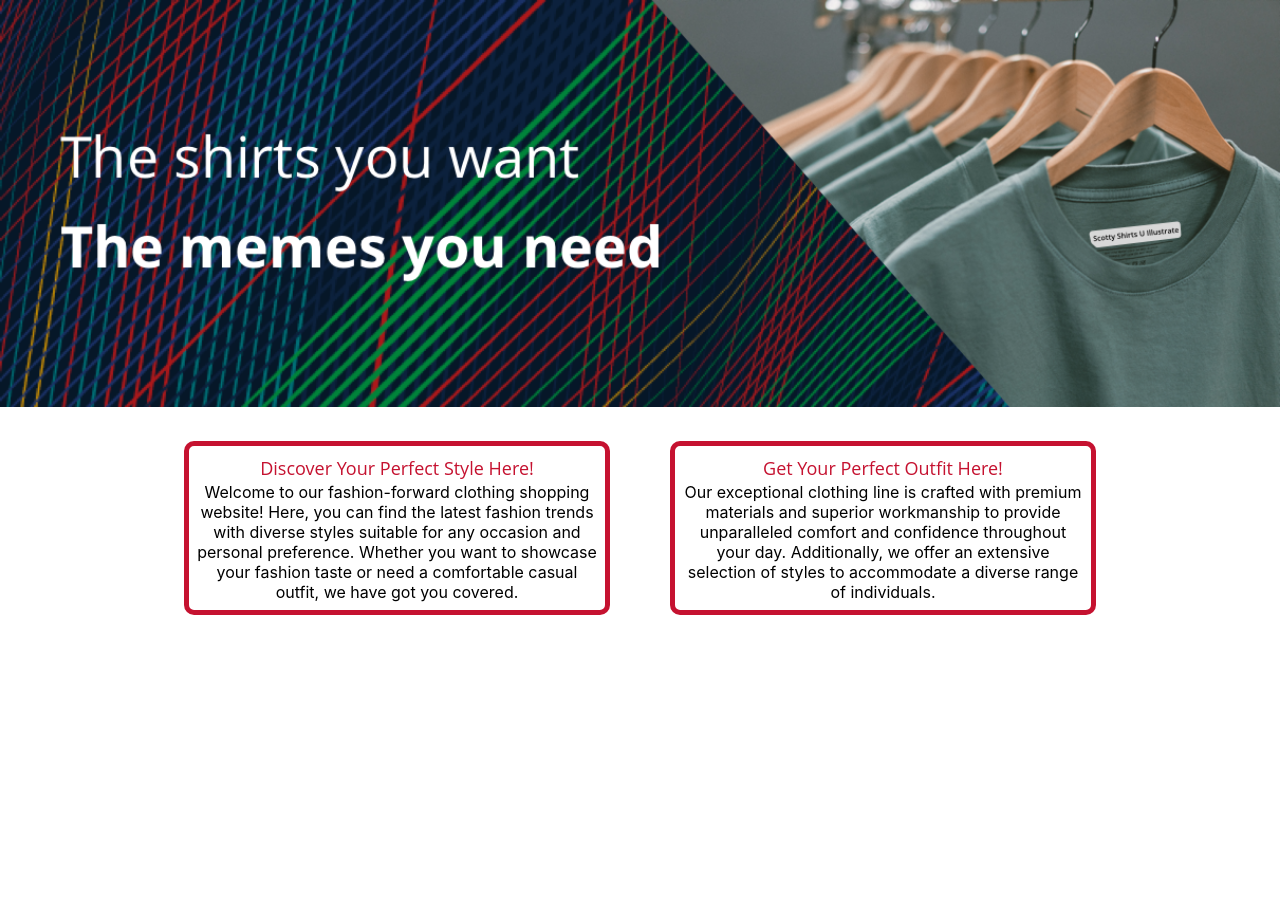
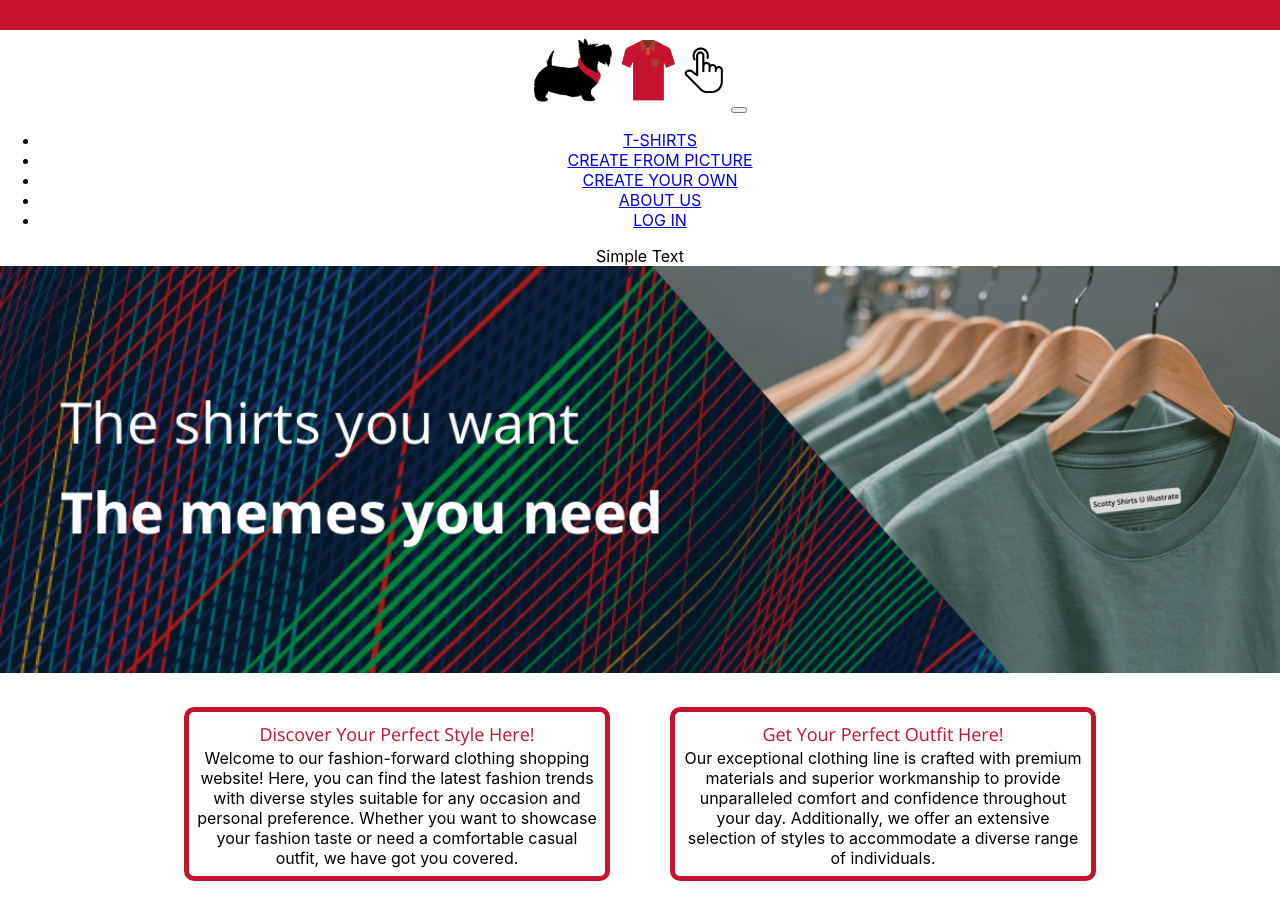
Before and after one commit to Computational-Physicality-Lab/hw4-using-react-chenyunwen, a React (Create React App) app: page / in a window 1280 px wide. Before the commit the page ends 800 px from the top, so only its background shows below. Built offline with nearby package versions, Linux system fonts and the light colour scheme.

Commit message:
add navbar and not implemented page

```diff
--- a/public/index.html
+++ b/public/index.html
@@ -24,7 +24,10 @@
       work correctly both with client-side routing and a non-root public URL.
       Learn how to configure a non-root public URL by running `npm run build`.
     -->
-    <title>React App</title>
+    <title>SSUI HW4</title>
+
+    <link href="https://fonts.googleapis.com/css2?family=Catamaran:wght@200;500&family=Open+Sans&display=swap" rel="stylesheet">
+
   </head>
   <body>
     <noscript>You need to enable JavaScript to run this app.</noscript>
--- a/src/App.js
+++ b/src/App.js
@@ -2,18 +2,22 @@ import React from 'react';
 import { Routes, Route, Redirect } from 'react-router-dom';
 import appRoutes from './shared/appRoutes';
 
+import NavBar from './containers/NavBar/NavBar';
 import HomePage from './containers/HomePage/HomePage';
+import NotImplementedPage from './containers/NotImplementedPage/NotImplementedPage';
+
 import './App.css';
 
 function App() {
   return (
     <div className="App">
-      {/* <NavBar /> */}
+      <NavBar />
       {/* <header className="App-header"></header> */}
       <div className='MainContent'>
-      <Routes>
-        <Route path ={appRoutes.home} element={<HomePage />}  exact/>
-      </Routes>
+        <Routes>
+          <Route path ={appRoutes.home} element={<HomePage />}  exact/>
+          <Route path ={appRoutes.not_implemented} element={<NotImplementedPage />}/>
+        </Routes>
       </div>
 
       </div>
--- a/src/containers/HomePage/HomePage.css
+++ b/src/containers/HomePage/HomePage.css
@@ -4,10 +4,10 @@
 
 .text-box-container{
     display: flex;
-    align-items: center;
+    align-items: start;
     justify-content:center;
     flex-direction: row;
-    text-align: top;
+    /* text-align: top; */
 }
 
 .text-box{
--- /dev/null
+++ b/src/containers/NavBar/NavBar.css
@@ -0,0 +1,13 @@
+.nav-red-line{
+    height: 30px;
+    color: #c51230;
+    background: #c51230;
+    border: none;
+    margin: 0px;
+}
+
+.nav-logo{
+    height: 80px;
+    /* margin-left: 5%;
+    margin-top: 0px; */
+}
--- /dev/null
+++ b/src/containers/NavBar/NavBar.js
@@ -0,0 +1,74 @@
+import React, { useState } from 'react';
+import { NavLink as RouterNavLink } from 'react-router-dom';
+import {
+  Collapse,
+  Navbar,
+  NavbarToggler,
+  NavbarBrand,
+  Nav,
+  NavItem,
+  NavLink,
+  UncontrolledDropdown,
+  DropdownToggle,
+  DropdownMenu,
+  DropdownItem,
+  NavbarText,
+} from 'reactstrap';
+
+import Logo from '../../assets/images/logo.png'
+import appRoutes from '../../shared/appRoutes';
+import './NavBar.css';
+
+function Example(args) {
+  const [isOpen, setIsOpen] = useState(false);
+
+  const toggle = () => setIsOpen(!isOpen);
+
+  return (
+    <div>
+
+      <Navbar>
+        <hr className='nav-red-line'/>
+
+        <NavbarBrand className='nav-logo' tag={RouterNavLink} to={appRoutes.home}>
+          <img src={Logo} alt='logo' style={{ height: '80px' }} />
+        </NavbarBrand>
+
+        {/* <NavbarBrand href="/">reactstrap</NavbarBrand> */}
+        <NavbarToggler onClick={toggle} />
+        <Collapse isOpen={isOpen} navbar>
+          <Nav className="me-auto" navbar>
+            <NavItem>
+              <NavLink tag={RouterNavLink} to={appRoutes.home} exact>
+                T-SHIRTS
+              </NavLink>
+            </NavItem>
+            <NavItem>
+              <NavLink tag={RouterNavLink} to={appRoutes.not_implemented}>
+                CREATE FROM PICTURE
+              </NavLink>
+            </NavItem>
+            <NavItem>
+              <NavLink tag={RouterNavLink} to={appRoutes.not_implemented}>
+                CREATE YOUR OWN
+              </NavLink>
+            </NavItem>
+            <NavItem>
+              <NavLink tag={RouterNavLink} to={appRoutes.not_implemented}>
+                ABOUT US
+              </NavLink>
+            </NavItem>
+            <NavItem>
+              <NavLink tag={RouterNavLink} to={appRoutes.not_implemented}>
+                LOG IN
+              </NavLink>
+            </NavItem>
+          </Nav>
+          <NavbarText>Simple Text</NavbarText>
+        </Collapse>
+      </Navbar>
+    </div>
+  );
+}
+
+export default Example;
--- /dev/null
+++ b/src/containers/NotImplementedPage/NotImplementedPage.css
@@ -0,0 +1,11 @@
+.background-404{
+    display: flex;
+    flex-direction:column;
+    justify-content:flex-start;
+    align-items: center;
+}
+
+.text-404{
+    font-family:'Open Sans', serif;
+    opacity: 0.5;
+}
--- /dev/null
+++ b/src/containers/NotImplementedPage/NotImplementedPage.js
@@ -0,0 +1,18 @@
+import React from 'react';
+import scotty from '../../assets/images/scotty.png';
+import './NotImplementedPage.css';
+
+function NotImplementedPage() {
+    return (
+      <div className="Not-Implemented-Page">
+
+        <div className ='background-404'>
+            <div><img src={scotty} alt="" height="360px" style={{opacity: '0.5'}}/></div>
+            <div className='text-404'>Oops, this page doesn't exist yet... how about a shirt from the last page?</div>
+        </div>
+
+      </div>
+    );
+}
+
+  export default NotImplementedPage;
--- a/src/shared/appRoutes.js
+++ b/src/shared/appRoutes.js
@@ -1,5 +1,6 @@
 const routes = {
   home: "/",
+  not_implemented: "/not_implemented"
   // characters: "/characters",
   // character: "/characters/:id",
   // movies: "/movies",
```
Also changed, not shown: src/containers/NavBar.js (deleted, +0 -56 lines).
